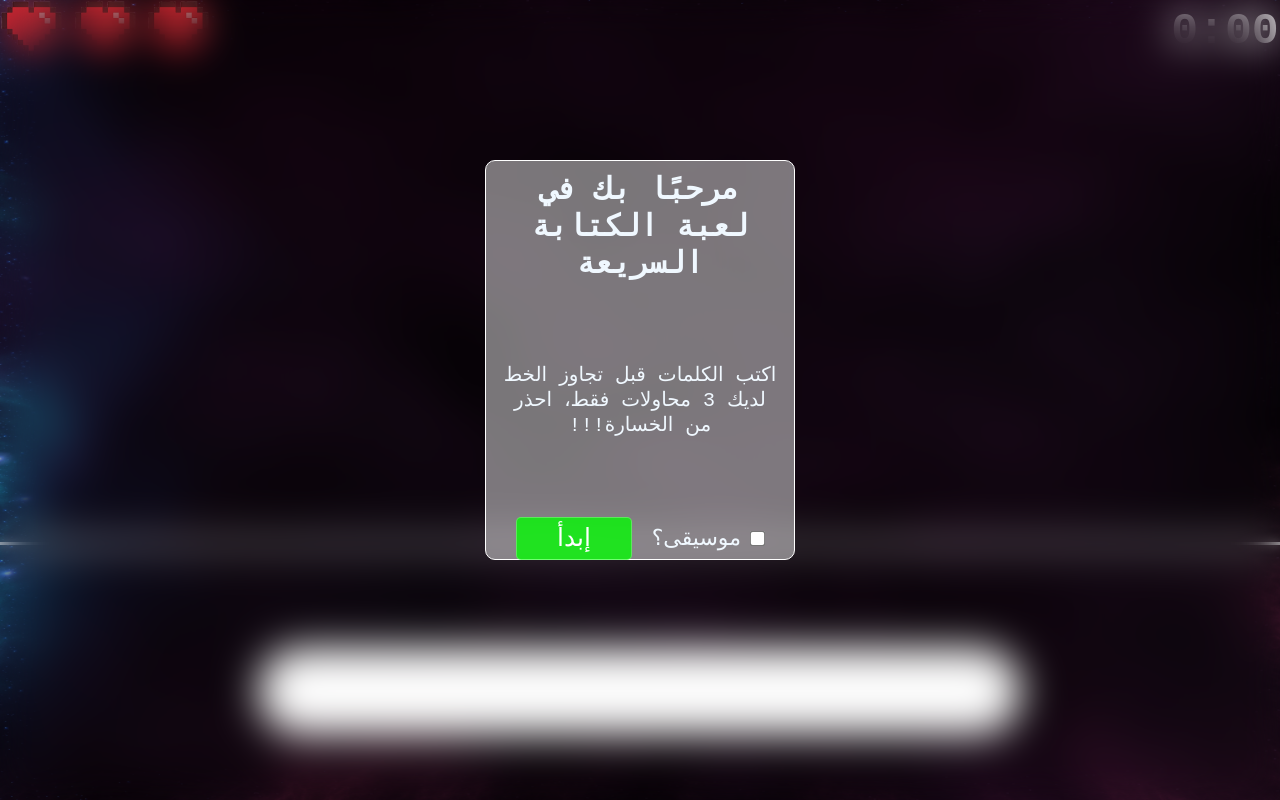
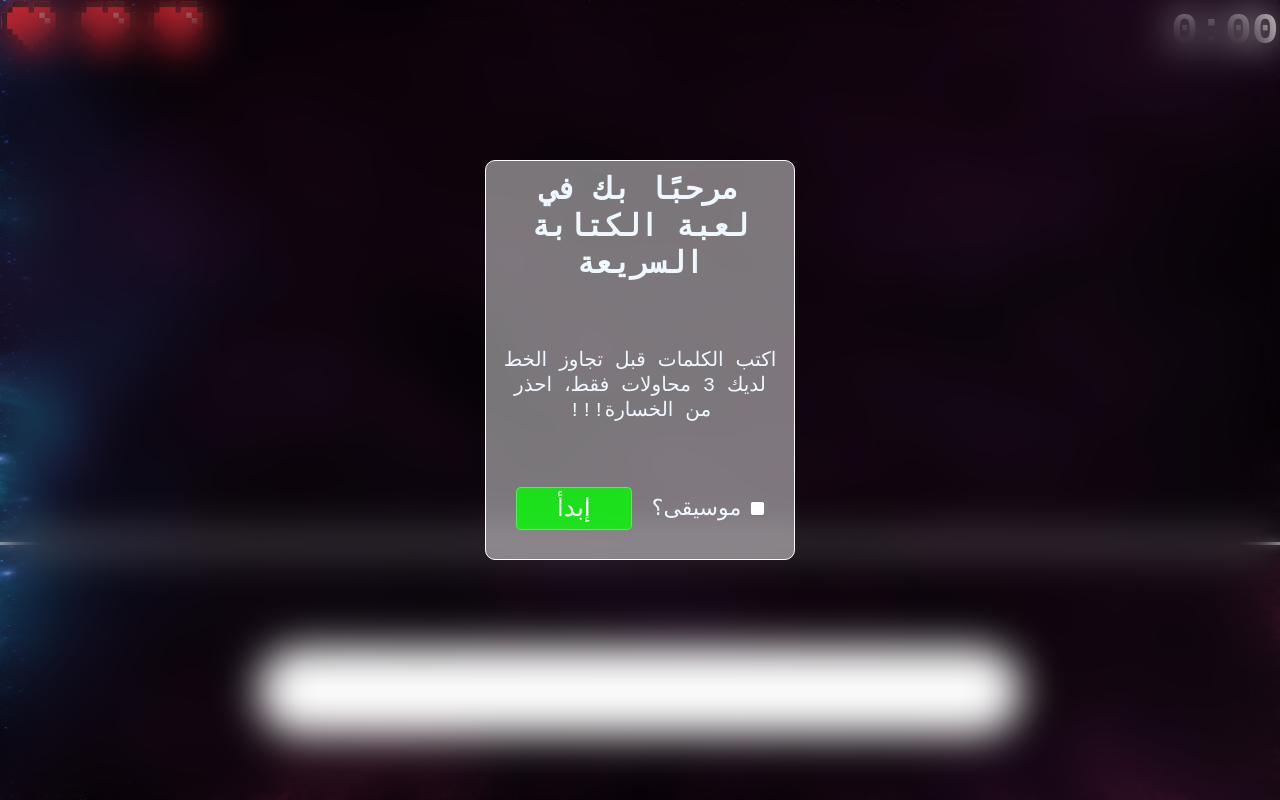
Before and after one commit to d7meDev/wordsGame, a plain HTML site: page index.html in a window 1280 px wide. Drawn offline with Linux system fonts and the light colour scheme.

Commit message:
good ideas

```diff
--- a/style.css
+++ b/style.css
@@ -135,7 +135,7 @@ input:focus{
 
      display: flex;
      flex-direction: column;
-     row-gap: 80px;
+     row-gap: 65px;
      color: aliceblue;
      border: 1px solid rgb(255, 255, 255);
 
@@ -150,9 +150,9 @@ input:focus{
 .welcome-container .welcome-card .btns{
 
     display: flex;
-    justify-content: space-between;
+    justify-content: center;
     align-items: center;
-    padding: 0px 20px;
+    column-gap: 20px;
 
 }
 .welcome-container .welcome-card .btns button{
```
